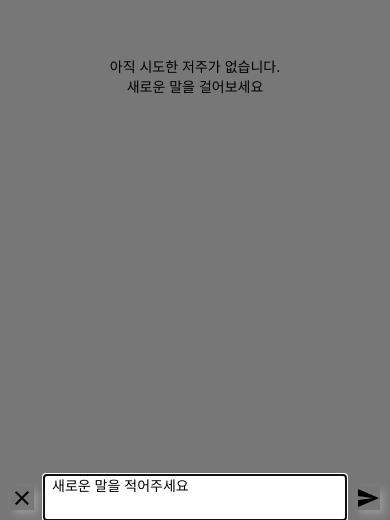
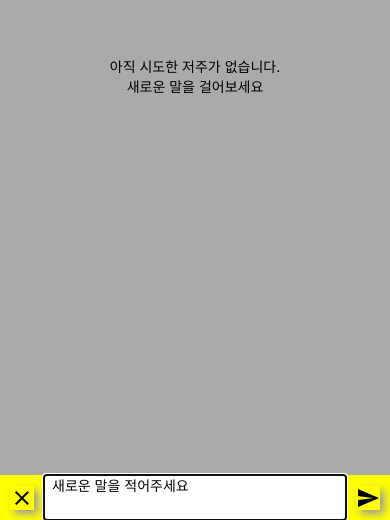
Before and after one commit to MinHyeok90/gomyami, a React Native app: screen / in a window 390 px wide. Shown: the part 324-844 px from the top of the page. Built offline with nearby package versions, Linux system fonts and the light colour scheme.

Commit message:
Clear code

```diff
--- a/src/Screens/ChatRoom/AddChatBox/index.tsx
+++ b/src/Screens/ChatRoom/AddChatBox/index.tsx
@@ -6,7 +6,7 @@ import Button from '~/Components/Button';
 
 const Container = styled.View`
   flex-direction: row;
-  background-color: #777777;
+  background-color: #ff0;
 `;
 
 const Input = styled.TextInput`
--- a/src/Screens/ChatRoom/ChatListView/ChatList/index.tsx
+++ b/src/Screens/ChatRoom/ChatListView/ChatList/index.tsx
@@ -7,8 +7,6 @@ import {ChatContext} from '~/Context/ChatContext';
 import EmptyItem from './EmptyItem';
 import ChatMe from './ChatMe';
 import ChatCurse from './ChatCurse';
-
-const Container = styled(FlatList)``;
 
 interface Props {}
 
--- a/src/Screens/ChatRoom/index.tsx
+++ b/src/Screens/ChatRoom/index.tsx
@@ -10,8 +10,7 @@ const Contianer = styled.KeyboardAvoidingView`
   height: 100%;
   flex-direction: column;
   justify-content: center;
-  align-items: stretch;
-  background-color: #777;
+  background-color: #aaa;
 `;
 
 interface Props {}
```
